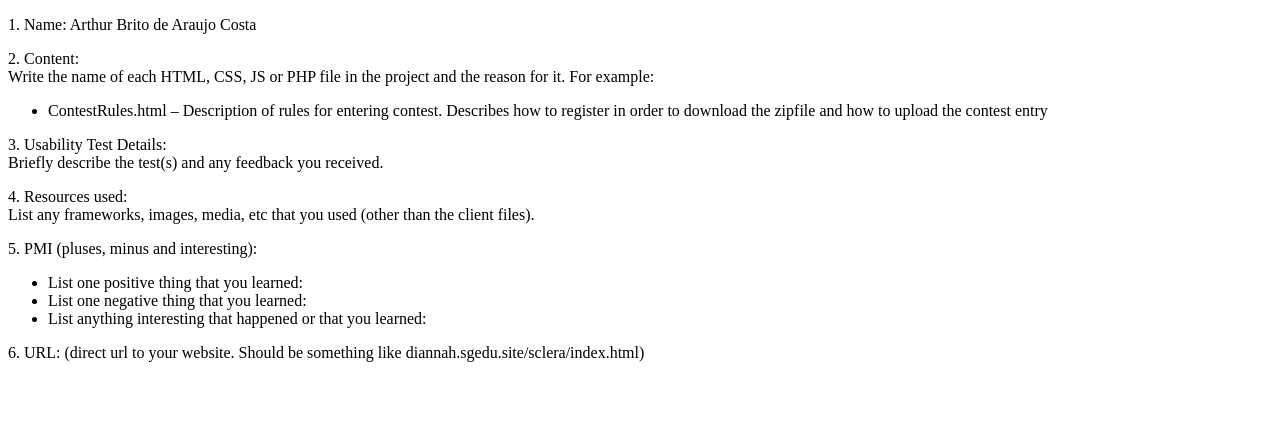
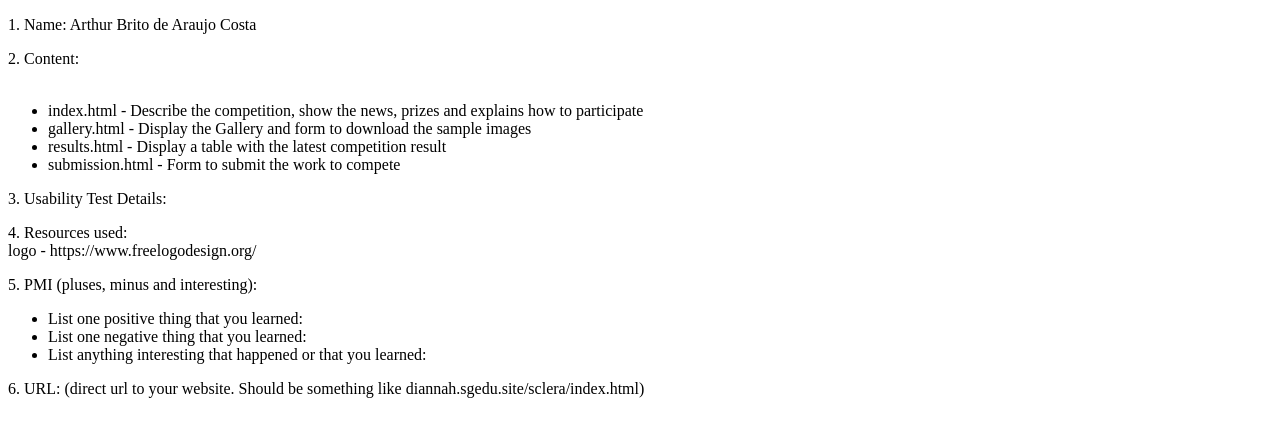
Before and after one commit to ArthurBrito/web-design-a2, a plain HTML site: page report.html in a window 1280 px wide. Drawn offline with Linux system fonts and the light colour scheme.

Commit message:
Fix logo path

```diff
--- a/report.html
+++ b/report.html
@@ -11,20 +11,27 @@
 <p>1. Name: Arthur Brito de Araujo Costa</p>
 
 <p>2. Content:<br>
-    Write the name of each HTML, CSS, JS or PHP file in the project and the reason for it. For example:<br>
-    <ul><li>ContestRules.html – Description of rules for entering contest. Describes how to register in order to download the zipfile and how to upload the contest entry
-</li></ul>
+    <br>
+    <ul>
+        <li>index.html - Describe the competition, show the news, prizes and explains how to participate</li>
+        <li>gallery.html - Display the Gallery and form to download the sample images</li>
+        <li>results.html - Display a table with the latest competition result</li>
+        <li>submission.html - Form to submit the work to compete</li>
+
+</ul>
 </p>
 
 
 <p>3. Usability Test Details: <br>
-    Briefly describe the test(s) and any feedback you received.</p>
+
+</p>
 
 <p>4. Resources used:<br>
-    List any frameworks, images, media, etc that you used (other than the client files).</p>
+    logo - https://www.freelogodesign.org/
+</p>
 
 <p>5. PMI (pluses, minus and interesting):<br>
-<ul><li>List one positive thing that you learned:</li>
+<ul><li>List one positive thing that you learned: </li>
     <li>List one negative thing that you learned:</li>
     <li>List anything interesting that happened or that you learned:</li></ul>
 </p>
```
Also changed, not shown: gallery.html (+1 -1 lines), index.html (+1 -1 lines), results.html (+1 -1 lines), submission.html (+1 -1 lines).
